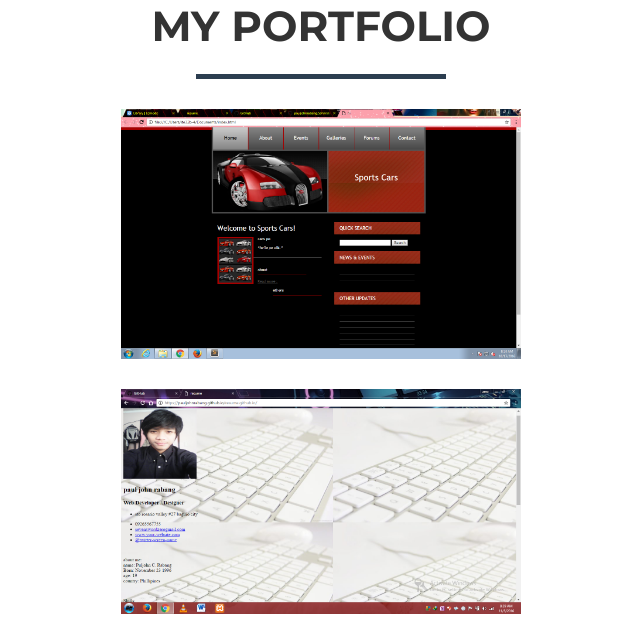
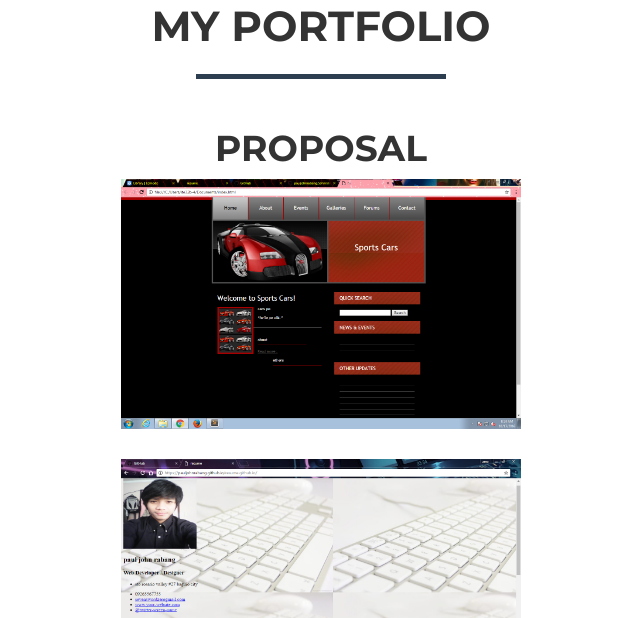
Before and after one commit to pauljohnrabang/johnrabang.github.io, a website: page index.html in a window 1280 px wide. Shown: the part 895-1513 px from the top of the page, without its empty margins (319-959 px from the left). Drawn offline with nearby package versions, Linux system fonts and the light colour scheme.

Commit message:
Update index.html

```diff
--- a/index.html
+++ b/index.html
@@ -86,6 +86,7 @@
                 </div>
             </div>
             <div class="row">
+                <center><h1><strong>Proposal</strong></h1><center>
                 <div class="col-lg-15 portfolio-item">
                     <a href="#portfolioModal1" class="portfolio-link" data-toggle="modal">
                         <div class="caption">
```
